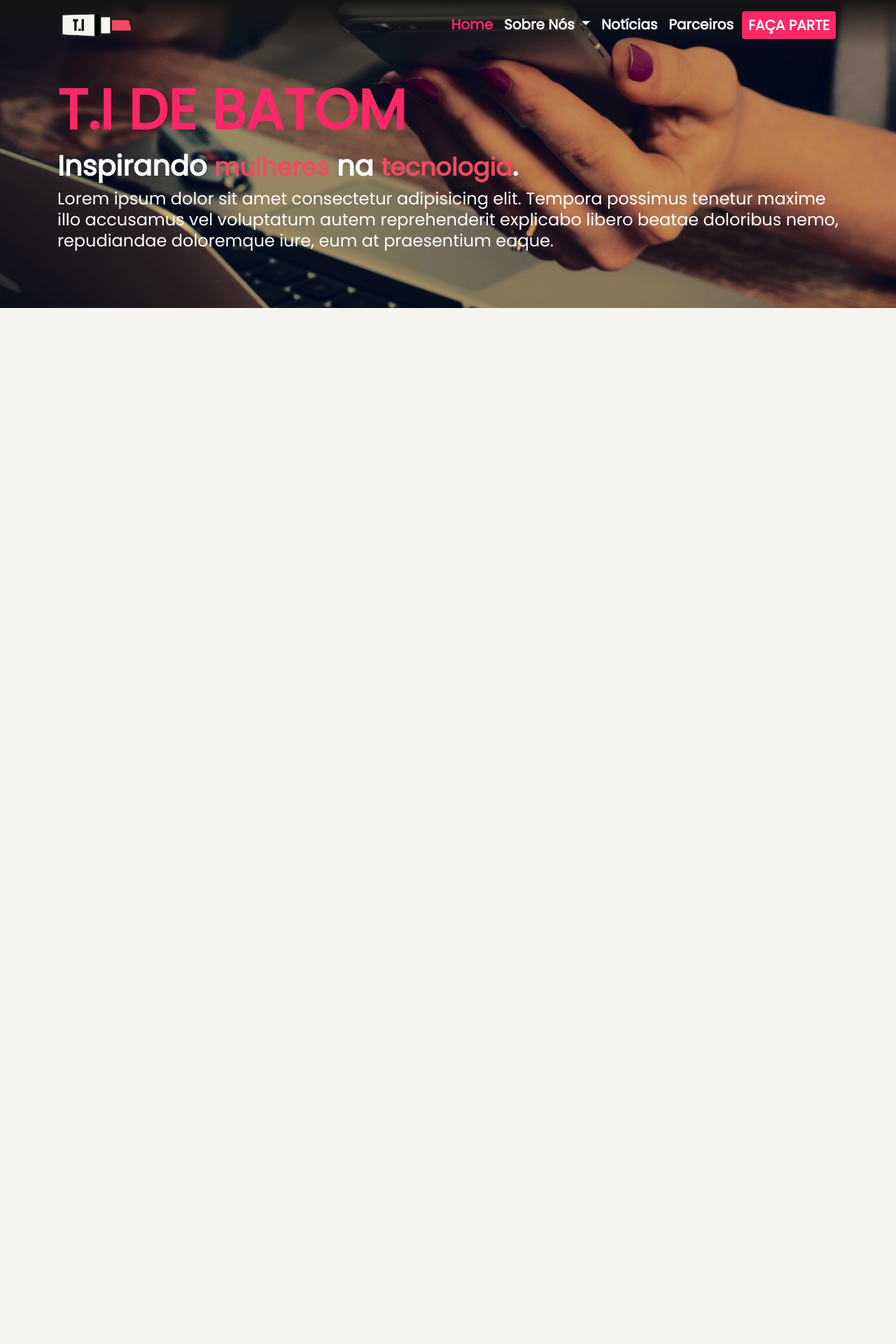
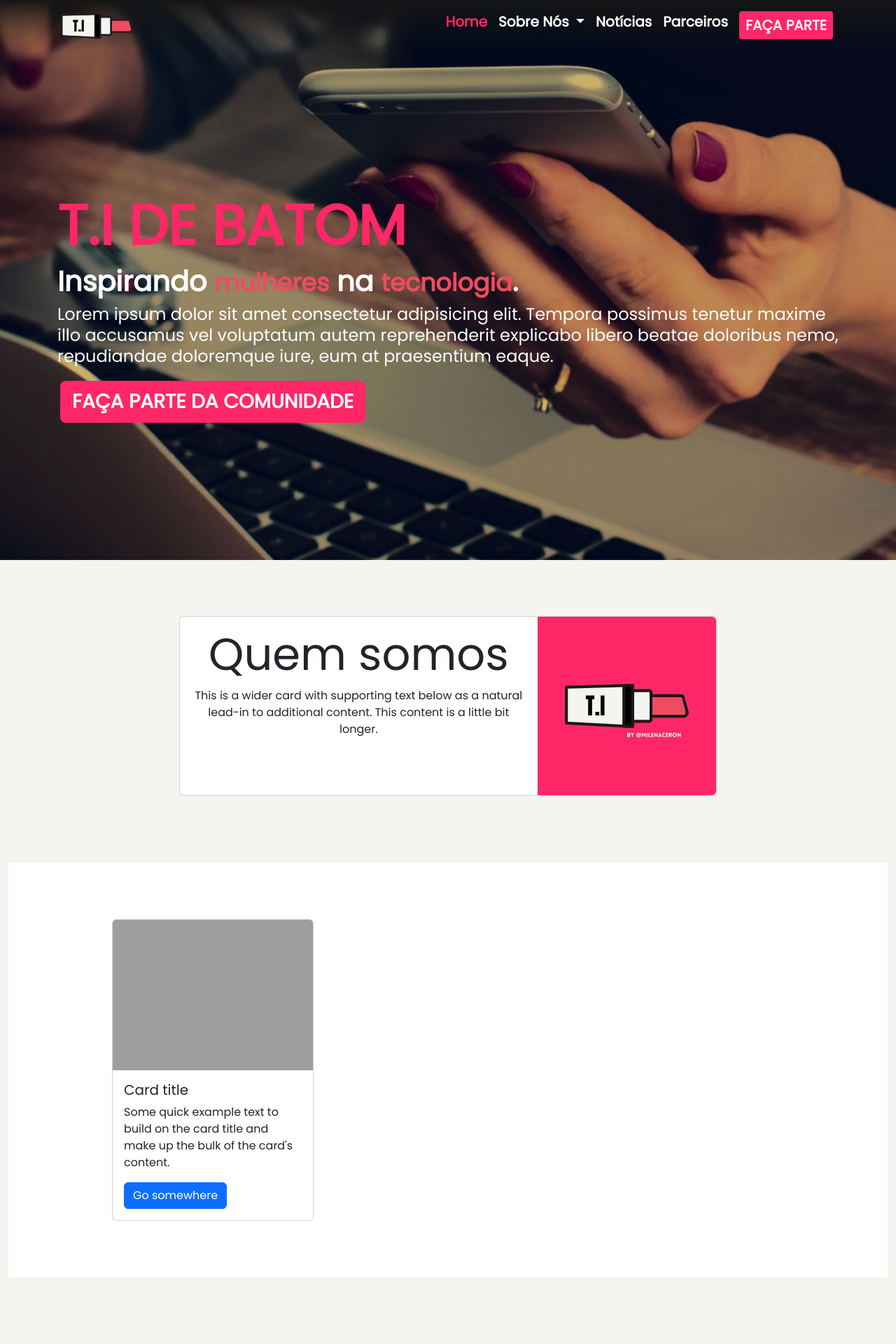
Before and after one commit to YasminDTresso/TI-de-Batom, a PHP site: page / in a window 1280 px wide. Shown: the top 1920 px of the page at 70% size. Before the commit the page ends 440 px from the top, so only its background shows below. Run offline with PHP 8.4, Linux system fonts and the light colour scheme; grey boxes are pictures that could not be loaded.

Commit message:
Desenvolvimento Index

```diff
--- a/css/style.css
+++ b/css/style.css
@@ -18,4 +18,61 @@
 body{
     font-family: var(--fonte-padrao);
     background-color: var(--offwhite);
+    -ms-overflow-style: none;  /* Internet Explorer 10+ */
+    scrollbar-width: none;  /* Firefox */
 }
+
+body::-webkit-scrollbar {
+    display: none;  /* Safari and Chrome */
+}
+
+/*
+=======Footer=======
+*/
+
+footer{
+    background-color: var(--preto-claro);
+    color: var(--branco);
+    font-weight: bold;
+}
+
+.footer-brand{
+    width: 30%;
+}
+
+footer .nav .nav-item .nav-item-icon{
+    font-size: 2rem;
+    color: var(--branco);
+}
+
+footer .have-border{
+    border-color: var(--rosa-escuro) !important;
+}
+/*Samll screen*/
+@media (max-width: 768px) {
+
+    /*
+    =======Footer=======
+    */
+    footer .have-border{
+        border-right: none !important;
+        border-bottom: 1px solid var(--rosa-escuro);
+
+    }
+
+    footer .my-col{
+        display: flex;
+        justify-content: center;
+        align-items: center;
+        text-align: center;
+    }
+
+    footer .follow, footer .contact{
+        padding: 1rem;
+    }
+
+    footer .brand{
+        margin-bottom: 1rem;
+    }
+
+}
--- a/index.html
+++ b/index.html
@@ -32,113 +32,125 @@
     <style>
       /*Colocar estilos exclusivos dessa page aqui! =)*/
 
-      /*Estilos referentes a navbar do index/home*/
-.my-nav-index{
-    background-image: linear-gradient(to bottom, rgba(21,21,21,1), rgba(21,21,21,0));
+      /*=======NavBar INDEX=======*/
+      .my-nav-index {
+        background-image: linear-gradient(
+          to bottom,
+          rgba(21, 21, 21, 1),
+          rgba(21, 21, 21, 0)
+        );
       }
 
-.my-nav-index .nav-link:hover{
+      .my-nav-index .nav-link:hover {
         color: var(--rosa-escuro);
       }
 
-.my-nav-index .nav-item .active{
+      .my-nav-index .nav-item .active {
         color: var(--rosa-escuro);
       }
 
-.my-nav-index .nav-link, .my-nav-index .navbar-brand, .my-nav-index button{
+      .my-nav-index .nav-link,
+      .my-nav-index .navbar-brand,
+      .btn-faca-parte {
         color: var(--branco);
         font-weight: bold;
       }
 
-.my-nav-index button:hover{
+      .btn-faca-parte:hover {
         color: var(--preto-claro);
       }
 
-.my-nav-index .nav-link.show{
+      .my-nav-index .nav-link.show {
         color: var(--rosa-escuro);
       }
 
-.my-nav-index .navbar-nav .nav-link .unshow{
-    color: var(--branco)
+      .my-nav-index .navbar-nav .nav-link .unshow {
+        color: var(--branco);
       }
 
-
-.my-nav-index .dropdown-menu{
+      .my-nav-index .dropdown-menu {
         background-color: var(--preto-claro);
         border-color: var(--rosa-escuro);
       }
 
-.my-nav-index .dropdown-item{
+      .my-nav-index .dropdown-item {
         color: var(--branco);
       }
 
-.my-nav-index .dropdown-item:hover{
+      .my-nav-index .dropdown-item:hover {
         background-color: var(--preto-claro);
         color: var(--rosa-escuro);
       }
 
-.my-nav-index .navbar-toggler, .my-nav-index .navbar-toggler:focus{
+      .my-nav-index .navbar-toggler,
+      .my-nav-index .navbar-toggler:focus {
         padding: 0;
         border: none;
       }
 
       .my-nav-index .navbar-toggler,
       .my-nav-index .navbar-toggler:focus,
-.my-nav-index .navbar-toggler:active{
+      .my-nav-index .navbar-toggler:active {
         outline: none;
         border: none;
         box-shadow: none;
       }
 
-.bg-container-nav{
-    background-image: linear-gradient(to bottom, rgba(21,21,21,1), rgba(21,21,21,0.8));
+      .bg-container-nav {
+        background-image: linear-gradient(
+          to bottom,
+          rgba(21, 21, 21, 1),
+          rgba(21, 21, 21, 0.8)
+        );
       }
 
-.bg-img{
+      .bg-img {
         background-image: url(assets/Rectangle\ 1.png);
-    height: 55vh;
+        height: 100vh;
         background-position: center;
         background-repeat: no-repeat;
         background-size: cover;
       }
 
-.introducao-row{
-    height: 42.8vh;
+      .introducao-row {
+        height: 92.3vh;
       }
 
-/*.introducao-row h1{
-    font-size: 5.9vw;
+      /*=======SECTIONS=======*/
+
+      .container-fluid section .row .col-12{
+        padding: 5rem 10rem;
       }
 
-.introducao-row h3{
-    font-size: 2.5vw;
+      .redes-sociais {
+        background-color: var(--branco);
       }
 
-.introducao-row p{
-    font-size: 2.3vmin;
-}*/
+      .noticias {
+        background-color: var(--branco);
+      }
 
       @media (max-width: 768px) {
-    .my-nav-index{
+        .my-nav-index {
           position: absolute;
           width: 100%;
           z-index: 9999;
         }
 
-    .my-nav-index .nav-link, .my-nav-index .navbar-brand, .my-nav-index button{
-       margin: 0.5rem;
+        .my-nav-index .nav-link,
+        .my-nav-index .navbar-brand,
+        .my-nav-index button {
+          margin-bottom: 0.2rem;
         }
 
-    .introducao-row{
-        height: 55vh;
+        .introducao-row {
+          height: 100vh;
         }
 
-    .introducao-row h1{
+        .introducao-row h1 {
           margin-top: 4rem;
         }
-
       }
-
     </style>
   </head>
   <body>
@@ -204,9 +216,9 @@
               </li>
 
               <li class="nav-item d-flex">
-                <a href="nav-link">
+                <a href="" class="nav-link">
                   <button
-                    class="btn btn-sm m-md-1 fs-5"
+                    class="btn btn-sm fs-5 btn-faca-parte"
                     style="background-color: var(--rosa-escuro)"
                     type="button"
                   >
@@ -219,7 +231,7 @@
         </div>
       </nav>
 
-      <div class="container" style="min-height: 100%">
+      <div class="container">
         <div class="row align-items-center introducao-row">
           <div class="col-12 d-flex.flex-column.justify-content-center">
             <div
@@ -240,11 +252,158 @@
                 reprehenderit explicabo libero beatae doloribus nemo,
                 repudiandae doloremque iure, eum at praesentium eaque.
               </p>
+              <a href="">
+                <button
+                  class="btn btn-lg m-md-1 fs-3 btn-faca-parte"
+                  style="background-color: var(--rosa-escuro)"
+                  type="button"
+                >
+                  FAÇA PARTE DA COMUNIDADE
+                </button>
+              </a>
             </div>
           </div>
         </div>
       </div>
     </div>
+
+    <div class="container-fluid">
+      <section class="quem-somos">
+      <div class="row justify-content-center">
+        <div class="col-12 d-flex align-items-center text-center justify-content-center">
+
+          <div class="card mb-3" style="width: 60vw">
+            <div class="row g-0">
+              <div class="col-md-8">
+                <div class="card-body">
+                  <h5 class="card-title display-3">Quem somos</h5>
+                  <p class="card-text">This is a wider card with supporting text below as a natural lead-in to additional content. This content is a little bit longer.</p>
+                </div>
+              </div>
+              <div class="col-md-4">
+                <img src="assets/logo_01.jpg" class="img-fluid rounded-end" alt="logo-ti-batom">
+              </div>
+            </div>
+          </div>
+
+        </div>
+      </div>
+    </section>
+      <section class="redes-sociais">
+        <div class="row">
+          <div class="col-12">
+            <div class="card" style="width: 18rem">
+              <img class="card-img-top" src="..." alt="Card image cap" />
+              <div class="card-body">
+                <h5 class="card-title">Card title</h5>
+                <p class="card-text">
+                  Some quick example text to build on the card title and make up
+                  the bulk of the card's content.
+                </p>
+                <a href="#" class="btn btn-primary">Go somewhere</a>
+              </div>
+            </div>
+          </div>
+        </div>
+      </section>
+      <section class="parceiros">
+      <div class="row">
+        <div class="col-12">
+
+        </div>
+      </section>
+
+      <section class="noticias">
+      <div class="row">
+        <div class="col-12">
+            <div class="card" style="width: 18rem">
+              <img class="card-img-top" src="..." alt="Card image cap" />
+              <div class="card-body">
+                <h5 class="card-title">Card title</h5>
+                <p class="card-text">
+                  Some quick example text to build on the card title and make up
+                  the bulk of the card's content.
+                </p>
+                <a href="#" class="btn btn-primary">Go somewhere</a>
+              </div>
+            </div>
+
+        </div>
+      </div>
+    </section>
+    </div>
+      </div>
+
+    <footer class="p-5">
+      <div class="container">
+        <div class="row justify-content-center">
+          <div
+            class="my-col col-md-4 border-end border-end border-3 have-border"
+          >
+            <div class="brand">
+              <a class="text-decoration-none">
+                <img
+                  src="assets/logo.png"
+                  alt="logo-ti-batom"
+                  class="footer-brand mb-1"
+                />
+              </a>
+              <p>T.I de Batom</p>
+              <p>&copy; 2023</p>
+            </div>
+          </div>
+
+          <div
+            class="my-col col-md-4 d-flex align-items-center text-center border-end border-3 have-border"
+          >
+            <div class="contact">
+              <ul class="nav flex-column">
+                <li class="nav-item d-flex align-items-center">
+                  <i
+                    class="uil uil-envelope nav-item-icon"
+                    style="margin-right: 1rem"
+                  ></i>
+                  <p class="m-0">nossoemail@contato.com</p>
+                </li>
+
+                <li class="nav-item d-flex align-items-center">
+                  <i
+                    class="uil uil-phone nav-item-icon"
+                    style="margin-right: 1rem"
+                  ></i>
+                  <p class="m-0">(00) 0000-0000</p>
+                </li>
+              </ul>
+            </div>
+          </div>
+
+          <div class="my-col col-md-4 d-flex align-items-center text-center">
+            <div class="follow">
+              <p>SEGUE A GENTE!</p>
+              <ul class="nav">
+                <li class="nav-item">
+                  <a href="" class="nav-link"
+                    ><i class="uil uil-instagram nav-item-icon"></i
+                  ></a>
+                </li>
+
+                <li class="nav-item">
+                  <a href="" class="nav-link"
+                    ><i class="uil uil-facebook nav-item-icon"></i
+                  ></a>
+                </li>
+
+                <li class="nav-item">
+                  <a href="" class="nav-link"
+                    ><i class="uil uil-twitter nav-item-icon"></i
+                  ></a>
+                </li>
+              </ul>
+            </div>
+          </div>
+        </div>
+      </div>
+    </footer>
 
     <script>
       const linkSobreNos = document.querySelector("#sobre-nos");
@@ -252,13 +411,11 @@
       const containerNavIndex = document.querySelector("#container-nav-index");
 
       btnNavLink.addEventListener("click", () => {
-
-          if(containerNavIndex.classList.contains("bg-container-nav")){
+        if (containerNavIndex.classList.contains("bg-container-nav")) {
           containerNavIndex.classList.remove("bg-container-nav");
-          }else{
+        } else {
           containerNavIndex.classList.add("bg-container-nav");
         }
-
       });
 
       linkSobreNos.addEventListener("click", () => {
```
Also changed, not shown: assets/logo_01.jpg (added). Lines whose indentation alone changed are shown as unchanged.
